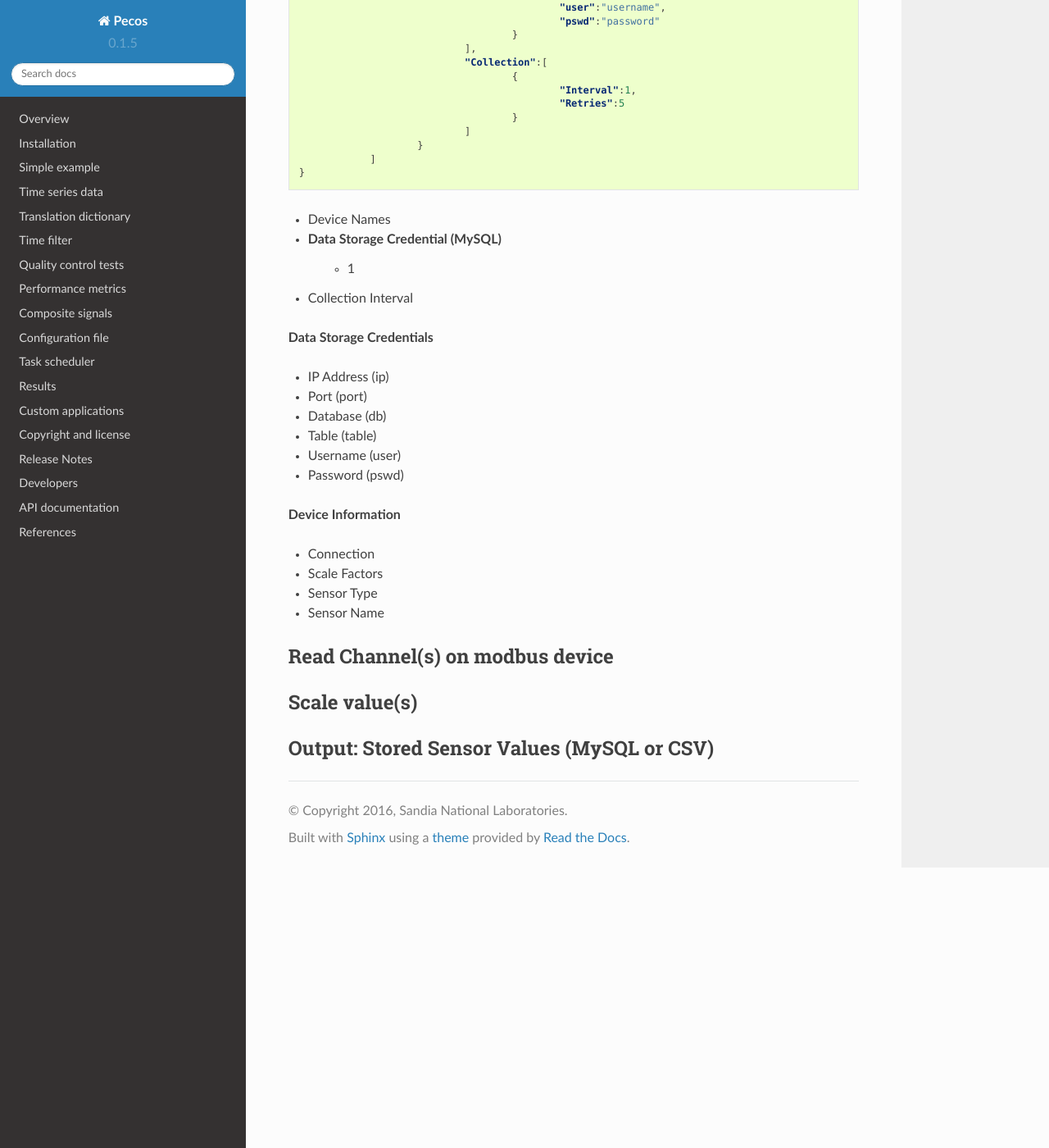
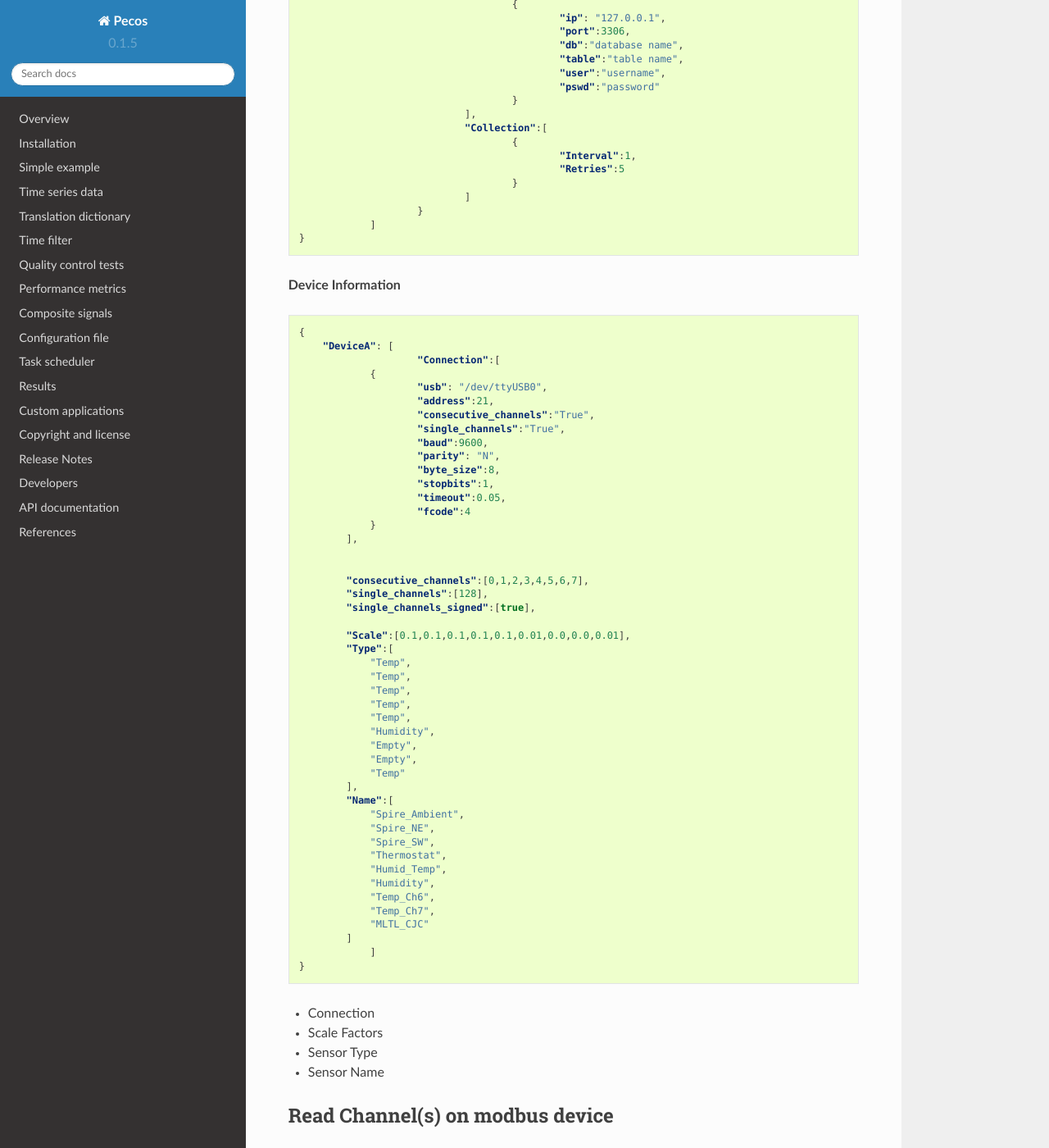
Before and after one commit to sjanzou/pecos, a Sphinx documentation site: the page built from documentation/devicetoclient.rst, in a window 1280 px wide and 1400 px high, scrolled down 1043 px. Shown: the whole window at 82% size. Built offline with Sphinx 7.4.7 and the Read the Docs theme 2.0.0, drawn with Linux system fonts in a browser that asks for light colours; some of the changed text lies outside the part shown.

Commit message:
add devicetoclient

```diff
--- a/documentation/devicetoclient.rst
+++ b/documentation/devicetoclient.rst
@@ -66,23 +72,59 @@ connection error occurs.
         	]
     }
 
-* Device Names
-* Data Storage Credential (MySQL)
-	- 1
-* Collection Interval
+
+**Device Information**
+
+.. code-block:: json
+
+    {
+        "DeviceA": [
+        		"Connection":[
+            	{
+            		"usb": "/dev/ttyUSB0",
+            		"address":21,
+            		"consecutive_channels":"True",
+            		"single_channels":"True",
+            		"baud":9600,
+            		"parity": "N",
+            		"byte_size":8,
+            		"stopbits":1,
+            		"timeout":0.05,
+            		"fcode":4
+            	}
+            ],
 
 
+            "consecutive_channels":[0,1,2,3,4,5,6,7],
+            "single_channels":[128],
+            "single_channels_signed":[true],
 
-**Data Storage Credentials**
+            "Scale":[0.1,0.1,0.1,0.1,0.1,0.01,0.0,0.0,0.01],
+            "Type":[
+            	"Temp",
+            	"Temp",
+            	"Temp",
+            	"Temp",
+            	"Temp",
+            	"Humidity",
+            	"Empty",
+            	"Empty",
+            	"Temp"
+            ],
+            "Name":[
+            	"Spire_Ambient",
+            	"Spire_NE",
+            	"Spire_SW",
+            	"Thermostat",
+            	"Humid_Temp",
+            	"Humidity",
+            	"Temp_Ch6",
+            	"Temp_Ch7",
+            	"MLTL_CJC"
+            ]
+        	]
+    }
 
-* IP Address (ip)
-* Port (port)
-* Database (db)
-* Table (table)
-* Username (user)
-* Password (pswd)
-
-**Device Information**
 
 * Connection
 * Scale Factors
```
Also changed, not shown: other parts of documentation/devicetoclient.rst (+8 -2 lines).
